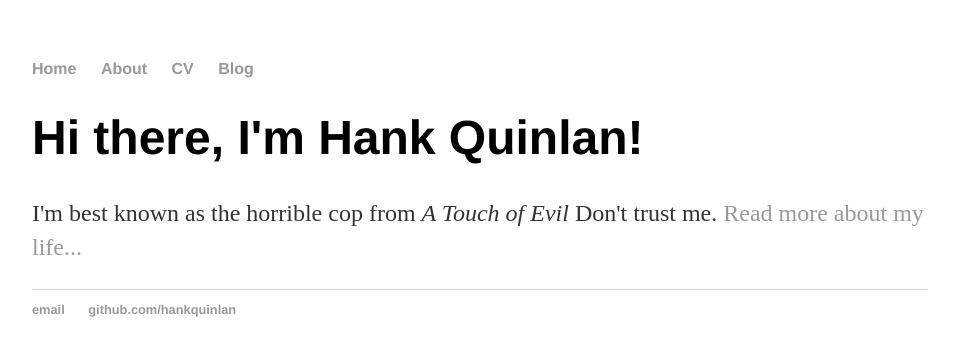
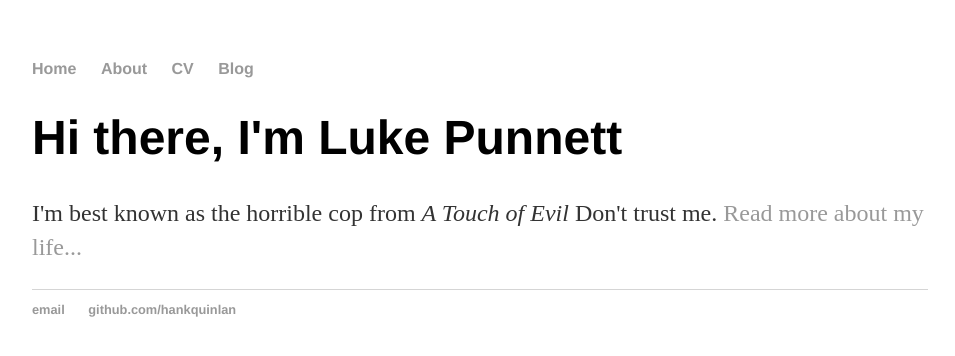
Before and after one commit to LukeJDPunnett/LukeJDPunnett.github.io2, a Jekyll site: the page built from index.html, in a window 1280 px wide. Shown: the top 356 px of the page, without its empty margins (160-1115 px from the left). Built offline with Jekyll 4.4.1, drawn with Linux system fonts in a browser that asks for light colours.

Commit message:
update to my name

```diff
--- a/index.html
+++ b/index.html
@@ -1,8 +1,8 @@
 ---
 layout: default
-title: Hank Quinlan, Horrible Cop
+title: Luke Punnett
 ---
 <div class="blurb">
-	<h1>Hi there, I'm Hank Quinlan!</h1>
+	<h1>Hi there, I'm Luke Punnett</h1>
 	<p>I'm best known as the horrible cop from <em>A Touch of Evil</em> Don't trust me. <a href="/about">Read more about my life...</a></p>
 </div><!-- /.blurb -->
```
